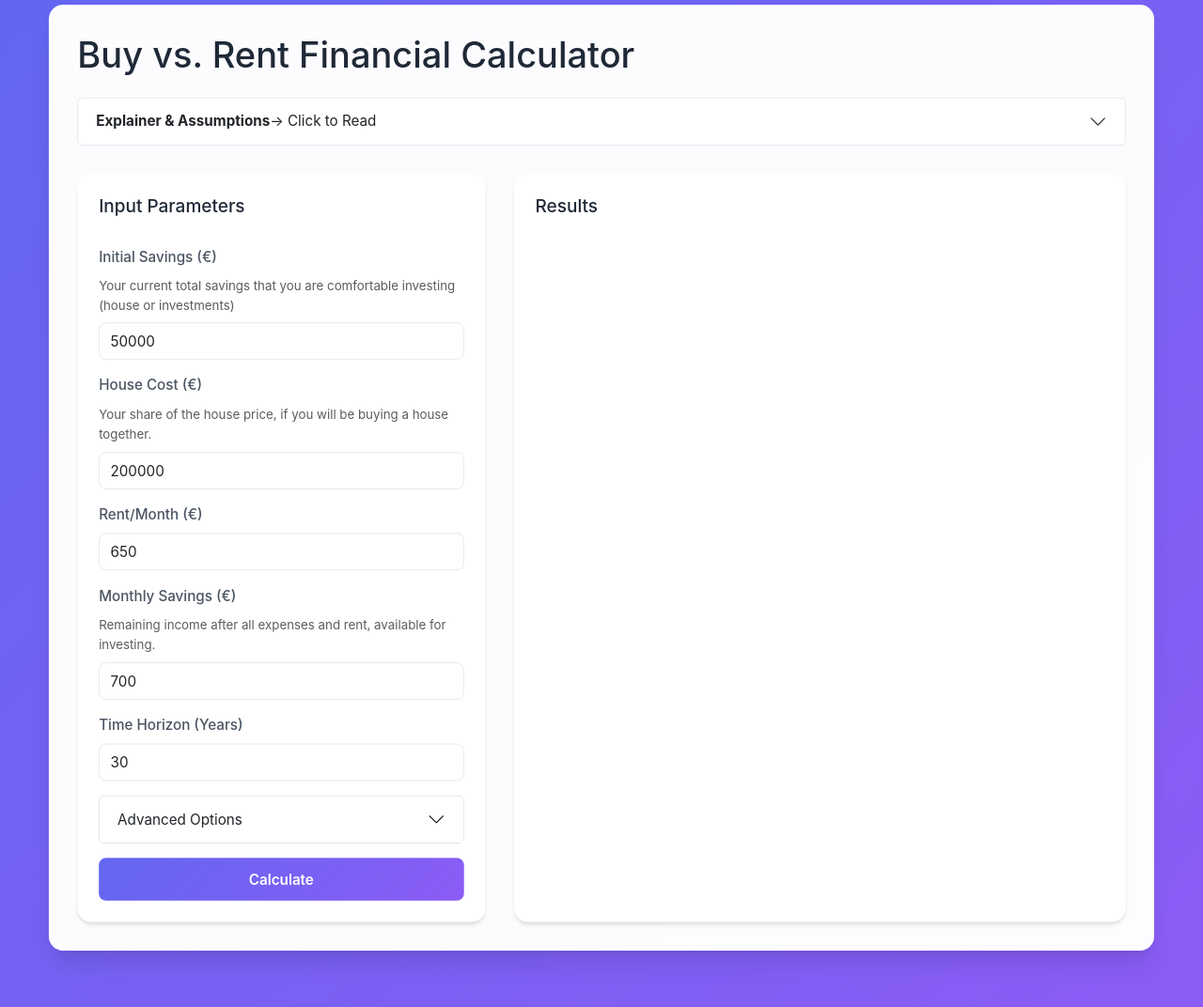
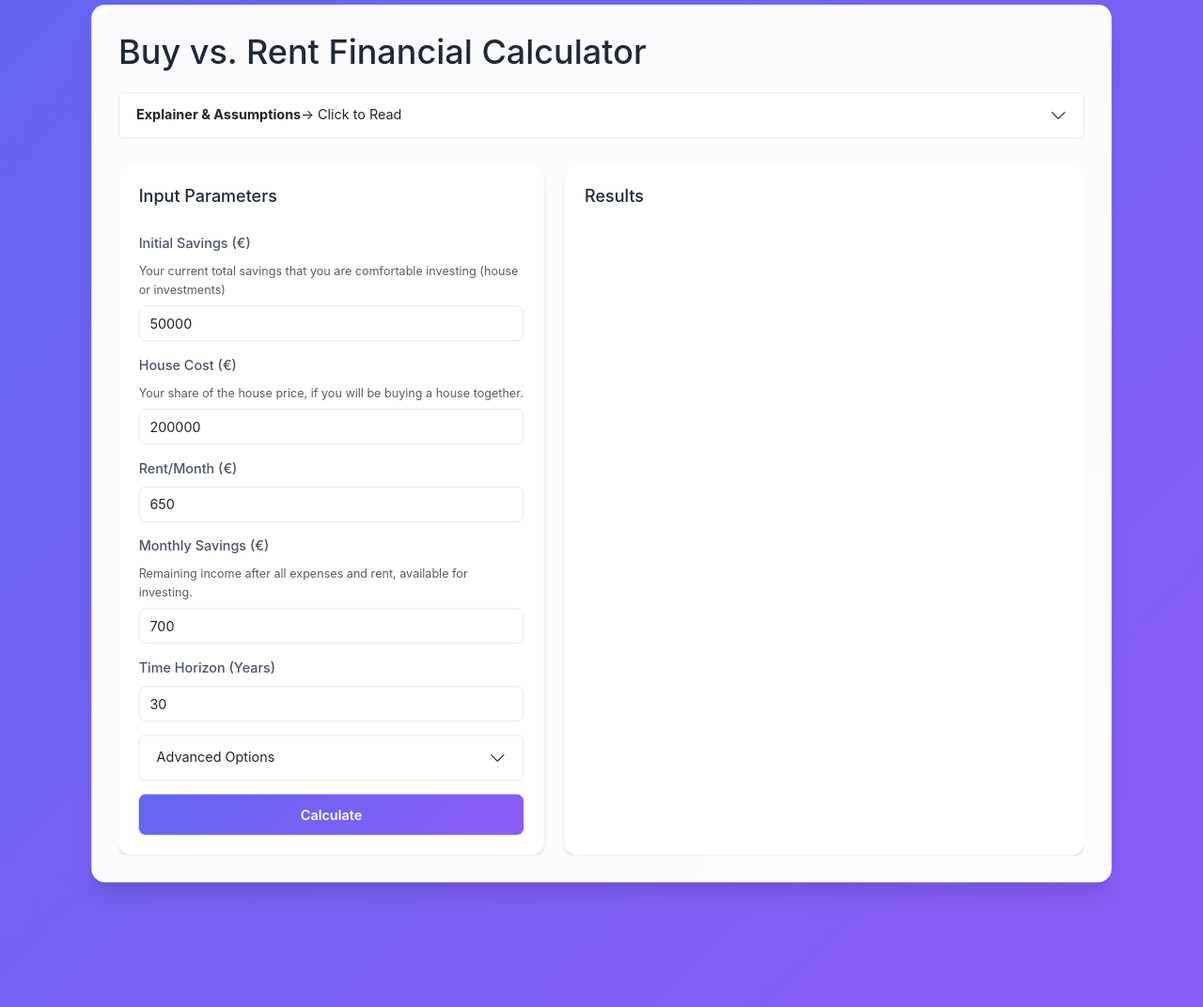
Before and after one commit to seanw712/Buy-vs-Rent, a Flask app: page / in a window 1280 px wide. Shown: the whole page at 94% size. Run offline with Flask 3, Linux system fonts and the light colour scheme.

Commit message:
fixed styling

```diff
--- a/static/style.css
+++ b/static/style.css
@@ -53,9 +53,11 @@
 /* Main Layout */
 .main-content {
     display: grid;
-    grid-template-columns: 0.8fr 1.2fr;
+    grid-template-columns: 0.9fr 1.1fr;
     gap: 2rem;
     margin-top: 2rem;
+    max-width: 100%;
+    overflow: hidden;
 }
 
 h1 {
@@ -69,10 +71,24 @@
     border-radius: var(--border-radius);
     box-shadow: var(--shadow-sm);
     padding: 1.5rem;
-    height: 100%;  /* Fill the available space */
-    overflow-y: auto;  /* Enable scrolling if content overflows */
+    height: 100%;
+    overflow-y: auto;
     display: flex;
     flex-direction: column;
+}
+
+.input-section {
+    min-width: 400px;
+    max-width: 600px;
+}
+
+.results-section {
+    overflow: visible;
+    height: auto;
+    min-height: 0;
+    width: 100%;
+    min-width: 500px;
+    max-width: 900px;
 }
 
 .input-section h5 {
@@ -84,12 +100,6 @@
 
 .results-section h5 {
     margin-bottom: 1.5rem;
-}
-
-.results-section {
-    overflow: visible;
-    height: auto;
-    min-height: 0;
 }
 
 .chart-container {
@@ -208,15 +224,18 @@
 
 /* Responsive Design */
 @media (max-width: 1400px) {
-    .page-wrapper {
-        transform: scale(0.95);
-        margin-bottom: 0;
+    .main-content {
+        gap: 1.5rem;
     }
 
-    .container {
-        padding: 2rem;
-        margin: 0 1rem 20vh 1rem;
-        width: calc(100% - 2rem);
+    .input-section {
+        min-width: 350px;
+        max-width: 550px;
+    }
+
+    .results-section {
+        min-width: 450px;
+        max-width: 800px;
     }
 }
 
--- a/templates/index.html
+++ b/templates/index.html
@@ -149,7 +149,7 @@
                                 <table class="table">
                                     <thead>
                                         <tr>
-                                            <th>Component</th>
+                                            <th></th>
                                             <th>Rent + Invest</th>
                                             <th>Max Mortgage</th>
                                             <th>Min Mortgage</th>
@@ -157,25 +157,25 @@
                                     </thead>
                                     <tbody>
                                         <tr>
-                                            <td>Growth of Initial Savings</td>
+                                            <td><strong>Growth of Initial Savings</strong></td>
                                             <td class="text-end"></td>
                                             <td class="text-end"></td>
                                             <td class="text-end"></td>
                                         </tr>
                                         <tr>
-                                            <td>Growth of Monthly Savings</td>
+                                            <td><strong>Growth of Monthly Savings</strong></td>
                                             <td class="text-end"></td>
                                             <td class="text-end"></td>
                                             <td class="text-end"></td>
                                         </tr>
                                         <tr>
-                                            <td>House Value</td>
+                                            <td><strong>House Value</strong></td>
                                             <td class="text-end">-</td>
                                             <td class="text-end"></td>
                                             <td class="text-end"></td>
                                         </tr>
                                         <tr class="table-primary">
-                                            <th>Net Worth</th>
+                                            <th><strong>Net Worth</strong></th>
                                             <td class="text-end"></td>
                                             <td class="text-end"></td>
                                             <td class="text-end"></td>
@@ -190,7 +190,7 @@
                                 <table class="table">
                                     <thead>
                                         <tr>
-                                            <th>Component</th>
+                                            <th></th>
                                             <th>Rent + Invest</th>
                                             <th>Max Mortgage</th>
                                             <th>Min Mortgage</th>
@@ -198,19 +198,19 @@
                                     </thead>
                                     <tbody>
                                         <tr>
-                                            <td>Total Interest + Purchase Costs</td>
+                                            <td><strong>Total Interest + Purchase Costs</strong></td>
                                             <td class="text-end">-</td>
                                             <td class="text-end"></td>
                                             <td class="text-end"></td>
                                         </tr>
                                         <tr>
-                                            <td>Total Rent Paid</td>
+                                            <td><strong>Total Rent Paid</strong></td>
                                             <td class="text-end"></td>
                                             <td class="text-end">-</td>
                                             <td class="text-end">-</td>
                                         </tr>
                                         <tr>
-                                            <td>Average Monthly Housing Cost</td>
+                                            <td><strong>Average Monthly Housing Cost</strong></td>
                                             <td class="text-end"></td>
                                             <td class="text-end"></td>
                                             <td class="text-end"></td>
```
Also changed, not shown: other parts of static/style.css (+21 -7 lines), static/script.js (+27 -7 lines), .specstory/history/error-troubleshooting-for-income-calculation.md.
